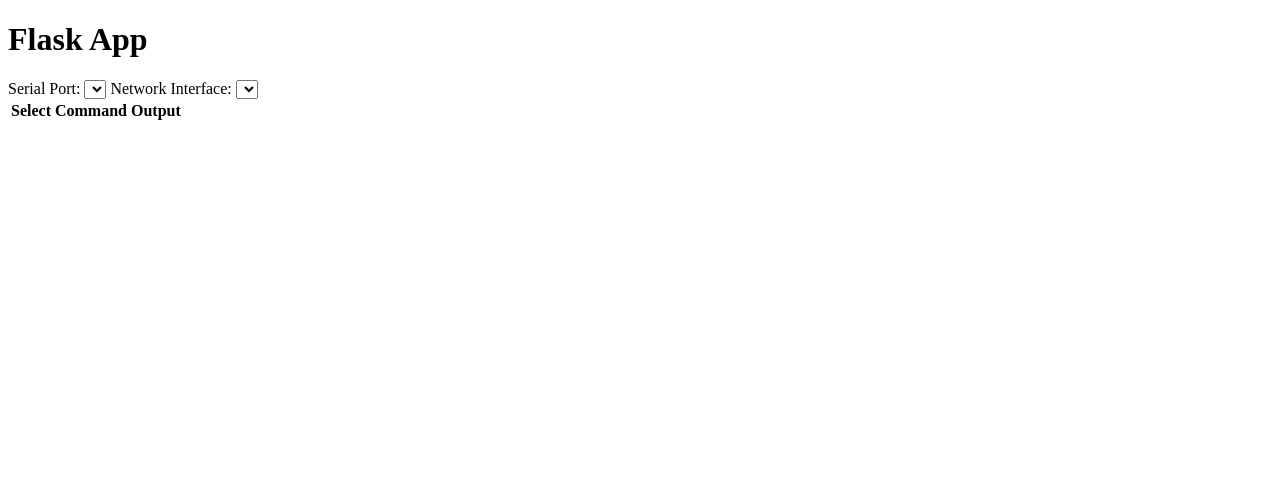
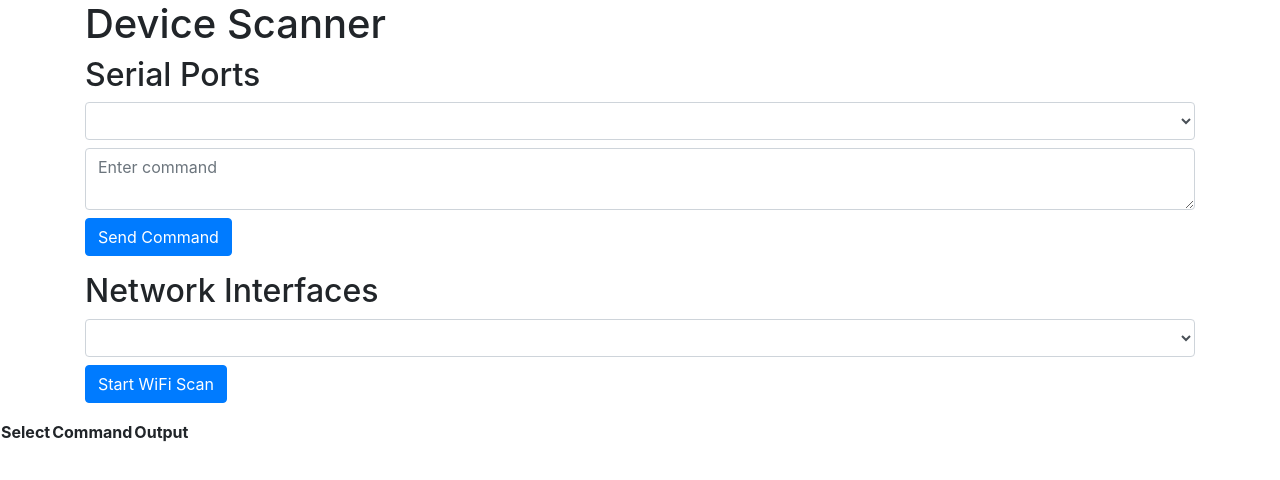
Before and after one commit to NecSorte/hackasat, a plain HTML site: page index.html in a window 1280 px wide. Drawn offline with nearby package versions, Linux system fonts and the light colour scheme; no server answers.

Commit message:
Update index.html

```diff
--- a/index.html
+++ b/index.html
@@ -1,19 +1,30 @@
 <!DOCTYPE html>
 <html>
 <head>
-    <title>Flask App</title>
-    <script src="https://ajax.googleapis.com/ajax/libs/jquery/3.5.1/jquery.min.js"></script>
+<title>Device Scanner</title>
+    <link rel="stylesheet" href="https://stackpath.bootstrapcdn.com/bootstrap/4.5.2/css/bootstrap.min.css">
+    <script src="https://code.jquery.com/jquery-3.5.1.min.js"></script>
 </head>
 <body>
-    <h1>Flask App</h1>
+<body>
+    <div class="container">
+        <h1>Device Scanner</h1>
 
-    <!-- Serial Port Dropdown -->
-    <label for="serialPort">Serial Port:</label>
-    <select id="serialPort"></select>
+        <div id="serial-ports" class="mb-3">
+            <h2>Serial Ports</h2>
+            <select id="port-selector" class="form-control"></select>
+            <textarea id="command-input" class="form-control mt-2" placeholder="Enter command"></textarea>
+            <button id="send-command-button" class="btn btn-primary mt-2">Send Command</button>
+            <div id="command-response" class="mt-2"></div>
+        </div>
 
-    <!-- Network Interface Dropdown -->
-    <label for="networkInterface">Network Interface:</label>
-    <select id="networkInterface"></select>
+        <div id="network-interfaces" class="mb-3">
+            <h2>Network Interfaces</h2>
+            <select id="interface-selector" class="form-control"></select>
+            <button id="wifi-scan-button" class="btn btn-primary mt-2">Start WiFi Scan</button>
+            <div id="wifi-scan-results" class="mt-2"></div>
+        </div>
+    </div>
 
     <button id="track-button" style="display: none;">Track</button>
     <table id="iwlist-table">
```
